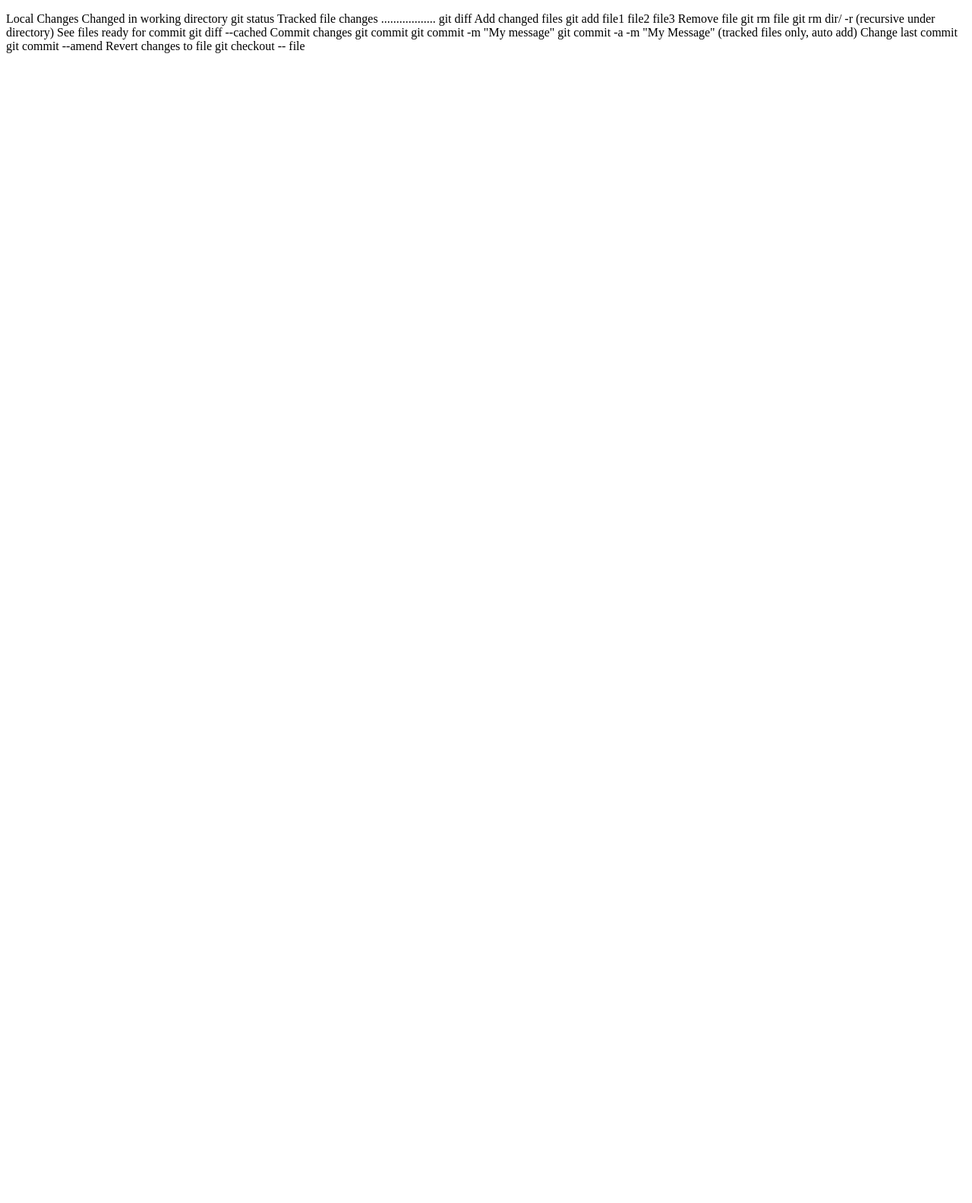
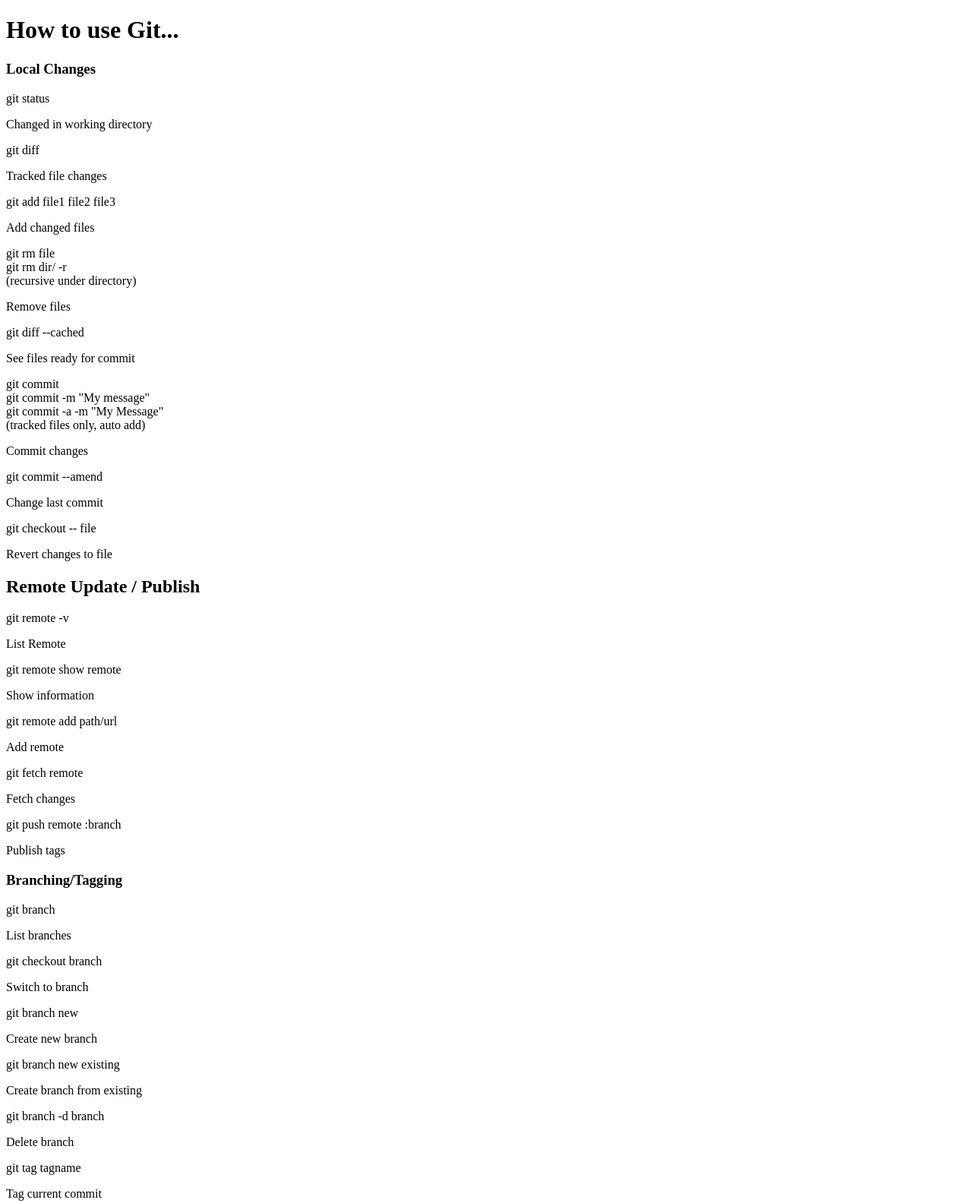
Before and after one commit to lecocqmanwell/03_CS_GIT, a plain HTML site: page index.html in a window 1280 px wide. Shown: the whole page at 76% size. Before the commit the page ends 800 px from the top, so only its background shows below. Drawn offline with Linux system fonts and the light colour scheme.

Commit message:
structure html finalisé

```diff
--- a/index.html
+++ b/index.html
@@ -6,46 +6,140 @@
     <title>Cheatsheet GIT</title>
 
   </head>
-<body>
+  <body>
+    <h1>How to use Git...</h1>
+      <section>
+        <div>
+          <h3>Local Changes</h3>
+        </div>
+        <div>
+          <p>git status</p>
+        </div>
+        <div>
+          <p>Changed in working directory</p>
+        </div>
+        <div>
+          <p>git diff</p>
+        </div>
+        <div>
+          <p>Tracked file changes</p>
+        </div>
+        <div>
+          <p>git add file1 file2 file3</p>
+        </div>
+        <div>
+          <p>Add changed files</p>
+        </div>
+        <div>
+          <p>git rm file<br/>
+          git rm dir/ -r<br/>
+          (recursive under directory)</p>
+        </div>
+        <div>
+          <p>Remove files</p>
+        </div>
+        <div>
+          <p>git diff --cached</p>
+        </div>
+        <div>
+          <p>See files ready for commit</p>
+        </div>
+        <div>
+          <p>git commit<br/>
+          git commit -m "My message"<br/>
+          git commit -a -m "My Message"<br/>
+          (tracked files only, auto add)</p>
+        </div>
+        <div>
+          <p>Commit changes</p>
+        </div>
+        <div>
+          <p>git commit --amend</p>
+        </div>
+        <div>
+          <p>Change last commit</p>
+        </div>
+        <div>
+          <p> git checkout -- file</p>
+        </div>
+        <div>
+          <p>Revert changes to file</p>
+        </div>
+      </section>
+      <section>
+        <div>
+          <h2>Remote Update / Publish</h2>
+        </div>
+          <div>
+            <p>git remote -v</p>
+          </div>
+          <div>
+            <p>List Remote</p>
+          </div>
+          <div>
+            <p>git remote show remote</p>
+          </div>
+          <div>
+            <p>Show information</p>
+          </div>
+          <div>
+            <p>git remote add path/url</p>
+          </div>
+          <div>
+            <p>Add remote</p>
+          </div>
+          <div>
+            <p>git fetch remote</p>
+          </div>
+          <div>
+            <p>Fetch changes</p>
+          </div><div>
+            <p>git push remote :branch</p>
+          </div>
+          <div>
+            <p>Publish tags</p>
+          </div>
+        </section>
+        <section>
+          <h3>Branching/Tagging</h3>
+          <div>
+            <p>git branch</p>
+          </div>
+          <div>
+            <p>List branches</p>
+          </div>
+          <div>
+            <p>git checkout branch</p>
+          </div>
+          <div>
+            <p>Switch to branch</p>
+          </div>
+          <div>
+            <p>git branch new</p>
+          </div>
+          <div>
+            <p>Create new branch</p>
+          </div>
+          <div>
+            <p>git branch new existing</p>
+          </div>
+          <div>
+            <p>Create branch from existing</p>
+          </div>
+          <div>
+            <p>git branch -d branch</p>
+          </div>
+          <div>
+            <p>Delete branch</p>
+          </div>
+          <div>
+            <p>git tag tagname</p>
+          </div>
+          <div>
+            <p>Tag current commit</p>
+          </div>
 
-
-  <p>Local Changes
-Changed in working directory
-
-    git status
-
-Tracked file changes
-    ..................
-    git diff
-
-Add changed files
-
-    git add file1 file2 file3
-
-Remove file
-
-    git rm file
-    git rm dir/ -r
-    (recursive under directory)
-
-See files ready for commit
-
-    git diff --cached
-
-Commit changes
-
-    git commit
-    git commit -m "My message"
-    git commit -a -m "My Message"
-    (tracked files only, auto add)
-
-Change last commit
-
-    git commit --amend
-
-Revert changes to file
-
-    git checkout -- file
+        </section>
 
 
 
@@ -53,7 +147,6 @@
 
 
 
-</p>
 </body>
 
 
```
